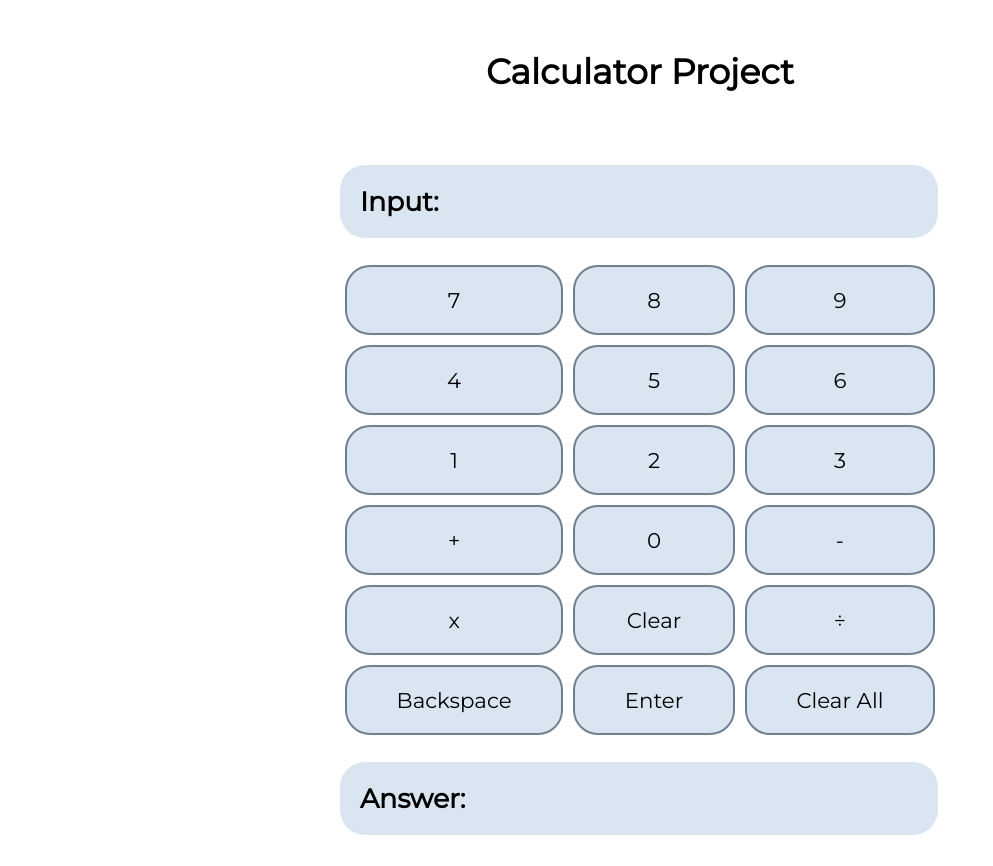
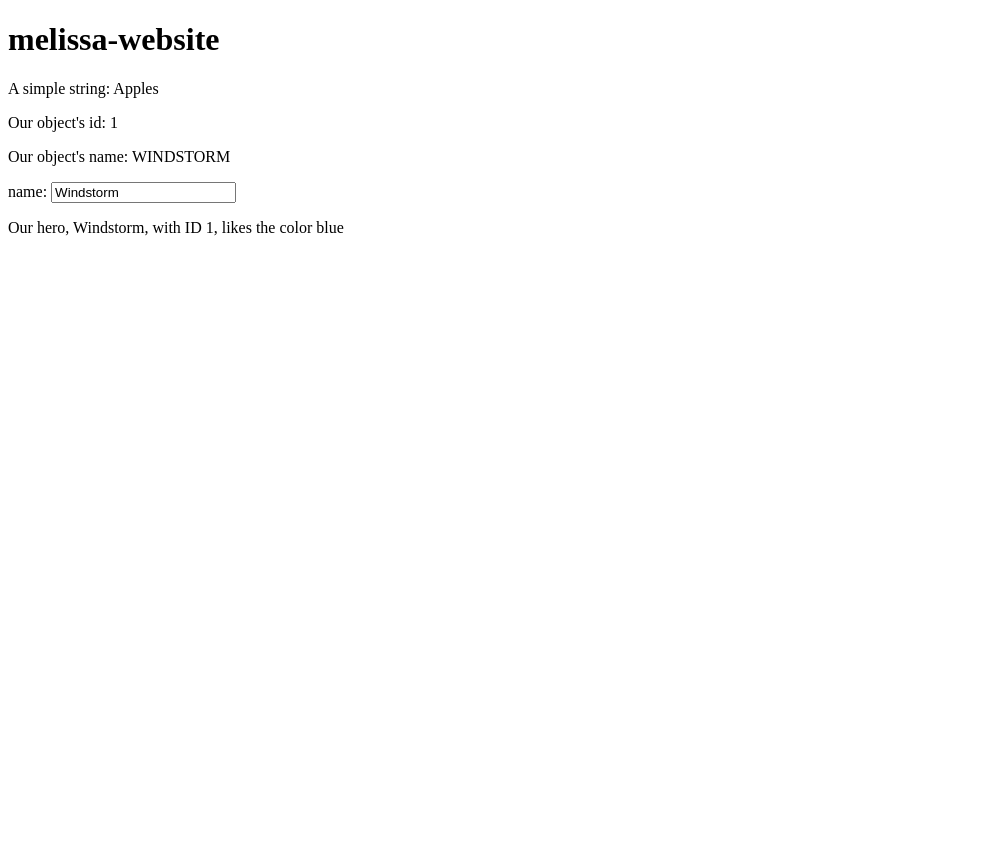
Before and after one commit to melmn/melissa-website, an Angular app: page / in a window 1280 px wide. Before the commit this address led to /calculator. Shown: the whole page, without its empty margins (0-993 px from the left). After the commit the page ends 800 px from the top, so only its background shows below. Built offline with nearby package versions, Linux system fonts and the light colour scheme.

Commit message:
section 1 of hero tutorial

```diff
--- a/src/app/app-routing.module.ts
+++ b/src/app/app-routing.module.ts
@@ -3,8 +3,8 @@ import { Routes, RouterModule } from '@angular/router';
 import { CalculatorComponent } from './calculator/calculator.component';
 
 const routes: Routes = [
-  { path: "calculator", component: CalculatorComponent },
-  { path: "", redirectTo: "/calculator", pathMatch: "full" }
+  { path: "calculator", component: CalculatorComponent }//,
+  // { path: "", redirectTo: "/calculator", pathMatch: "full" }
 ];
 
 @NgModule({
--- a/src/app/app.component.html
+++ b/src/app/app.component.html
@@ -1 +1,4 @@
-<router-outlet></router-outlet>
+<!-- <router-outlet></router-outlet> -->
+
+<h1>{{title}}</h1>
+<app-heroes></app-heroes>
--- a/src/app/app.module.ts
+++ b/src/app/app.module.ts
@@ -4,11 +4,13 @@ import { FormsModule } from "@angular/forms";
 import { AppRoutingModule } from "./app-routing.module";
 import { AppComponent } from './app.component';
 import { CalculatorComponent } from './calculator/calculator.component';
+import { HeroesComponent } from './heroes/heroes.component';
 
 @NgModule({
   declarations: [
     AppComponent,
-    CalculatorComponent
+    CalculatorComponent,
+    HeroesComponent
   ],
   imports: [
     BrowserModule,
--- /dev/null
+++ b/src/app/hero.ts
@@ -0,0 +1,8 @@
+export class Hero {
+  id: number;
+  name: string;
+  favoriteThings: {
+    color: string;
+    snack: string;
+  };
+}
--- /dev/null
+++ b/src/app/heroes/heroes.component.html
@@ -0,0 +1,11 @@
+<p>A simple string: {{fruit}}</p>
+<p>Our object's id: {{windstorm.id}}</p>
+<p>Our object's name: {{windstorm.name | uppercase}}</p>
+
+<div>
+    <label>name:
+        <input [(ngModel)]="windstorm.name" placeholder="name">
+    </label>
+</div>
+
+<p>Our hero, {{windstorm.name}}, with ID {{windstorm.id}}, likes the color {{windstorm.favoriteThings.color}}</p>
--- /dev/null
+++ b/src/app/heroes/heroes.component.ts
@@ -0,0 +1,35 @@
+import { Component, OnInit } from '@angular/core';
+import { Hero } from '../hero';
+
+@Component({
+  selector: 'app-heroes',
+  templateUrl: './heroes.component.html',
+  styleUrls: ['./heroes.component.css']
+})
+export class HeroesComponent implements OnInit {
+
+  fruit: string = "Apples";
+
+  windstorm: Hero = {
+    id: 1,
+    name: 'Windstorm',
+    favoriteThings: {
+      color: "blue",
+      snack: "chips",
+    },
+  };
+
+  // hero: Hero = new Hero(); // this and ...
+
+
+  constructor() {
+    //this.hero.id = 1; //this is equivalent to line 13 - 16
+    // this.hero.name = "Windstorm";
+
+
+  }
+
+  ngOnInit() {
+  }
+
+}
```
Also changed, not shown: src/app/heroes/heroes.component.css (added).
